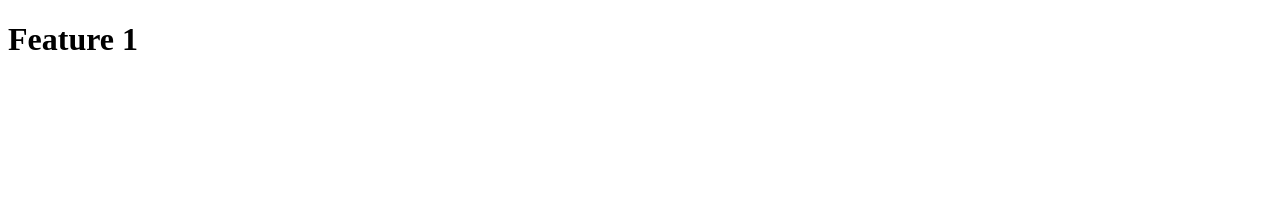
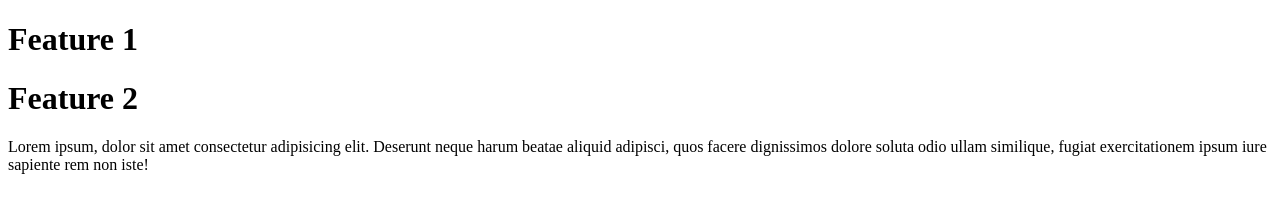
Before and after one commit to yasirgill2233/git-practice, a plain HTML site: page feature-1.html in a window 1280 px wide. Drawn offline with Linux system fonts and the light colour scheme.

Commit message:
feature 2 updated

```diff
--- a/feature-1.html
+++ b/feature-1.html
@@ -7,5 +7,9 @@
 </head>
 <body>
     <h1>Feature 1</h1>
+    <div>
+        <h1>Feature 2</h1>
+        <p>Lorem ipsum, dolor sit amet consectetur adipisicing elit. Deserunt neque harum beatae aliquid adipisci, quos facere dignissimos dolore soluta odio ullam similique, fugiat exercitationem ipsum iure sapiente rem non iste!</p>
+    </div>
 </body>
 </html>
```
